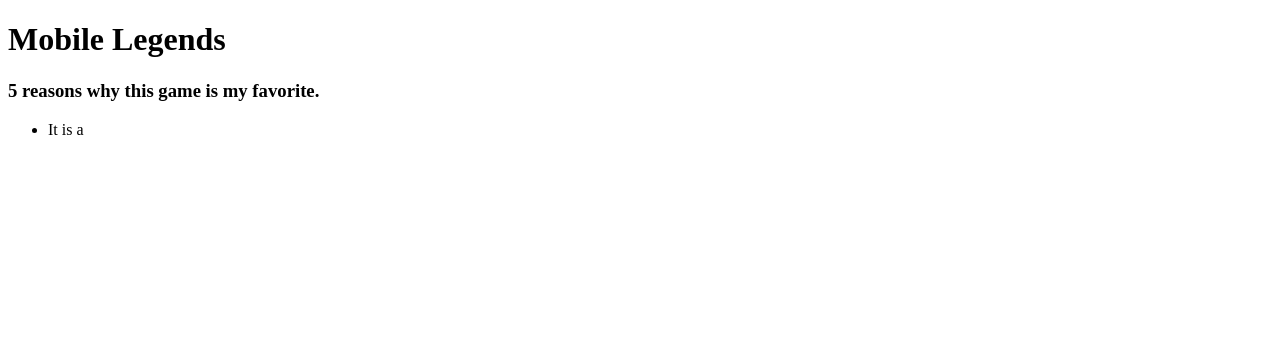
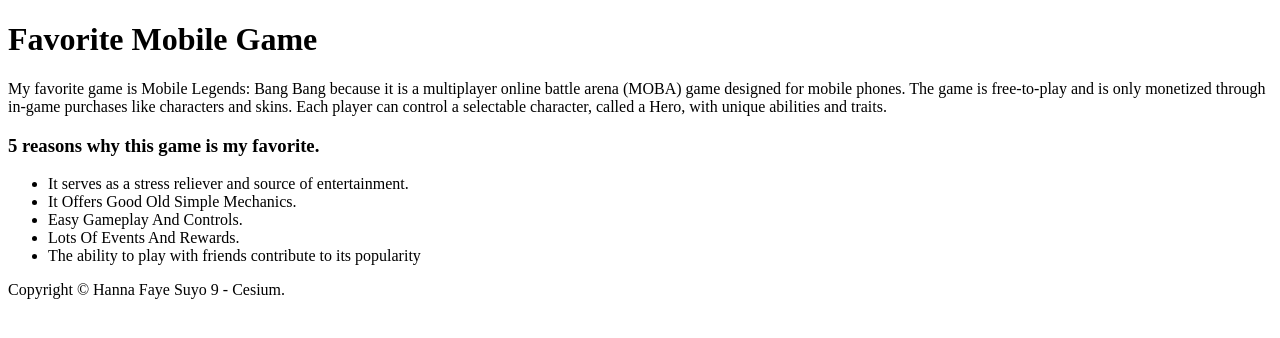
Before and after one commit to Hannafay/Cesium-Lab1-Suyo, a plain HTML site: page index.html in a window 1280 px wide. Drawn offline with Linux system fonts and the light colour scheme.

Commit message:
Update index.html

```diff
--- a/index.html
+++ b/index.html
@@ -10,10 +10,20 @@
 	</head>
   <body>
            <div>
-           <h1>Mobile Legends</h1>
-           <p> </p>
+           <h1> Favorite Mobile Game </h1>
+           <p> My favorite game is Mobile Legends: Bang Bang because it is a multiplayer online battle arena (MOBA) game designed for mobile phones.
+		   The game is free-to-play and is only monetized through in-game purchases like characters and skins.
+		   Each player can control a selectable character, called a Hero, with unique abilities and traits.
+	   </p>
        </div>
        <span>
        <h3> 5 reasons why this game is my favorite. </h3>
        <ul>
-           <li> It is a </li>
+           <li> It serves as a stress reliever and source of entertainment.</li>
+	   <li> It Offers Good Old Simple Mechanics. </li>
+           <li> Easy Gameplay And Controls. </li>
+	   <li> Lots Of Events And Rewards. </li>
+	   <li> The ability to play with friends contribute to its popularity </li>
+       </ul>
+       </span>
+       <p> Copyright &copy; Hanna Faye Suyo 9 - Cesium. </p>
```
